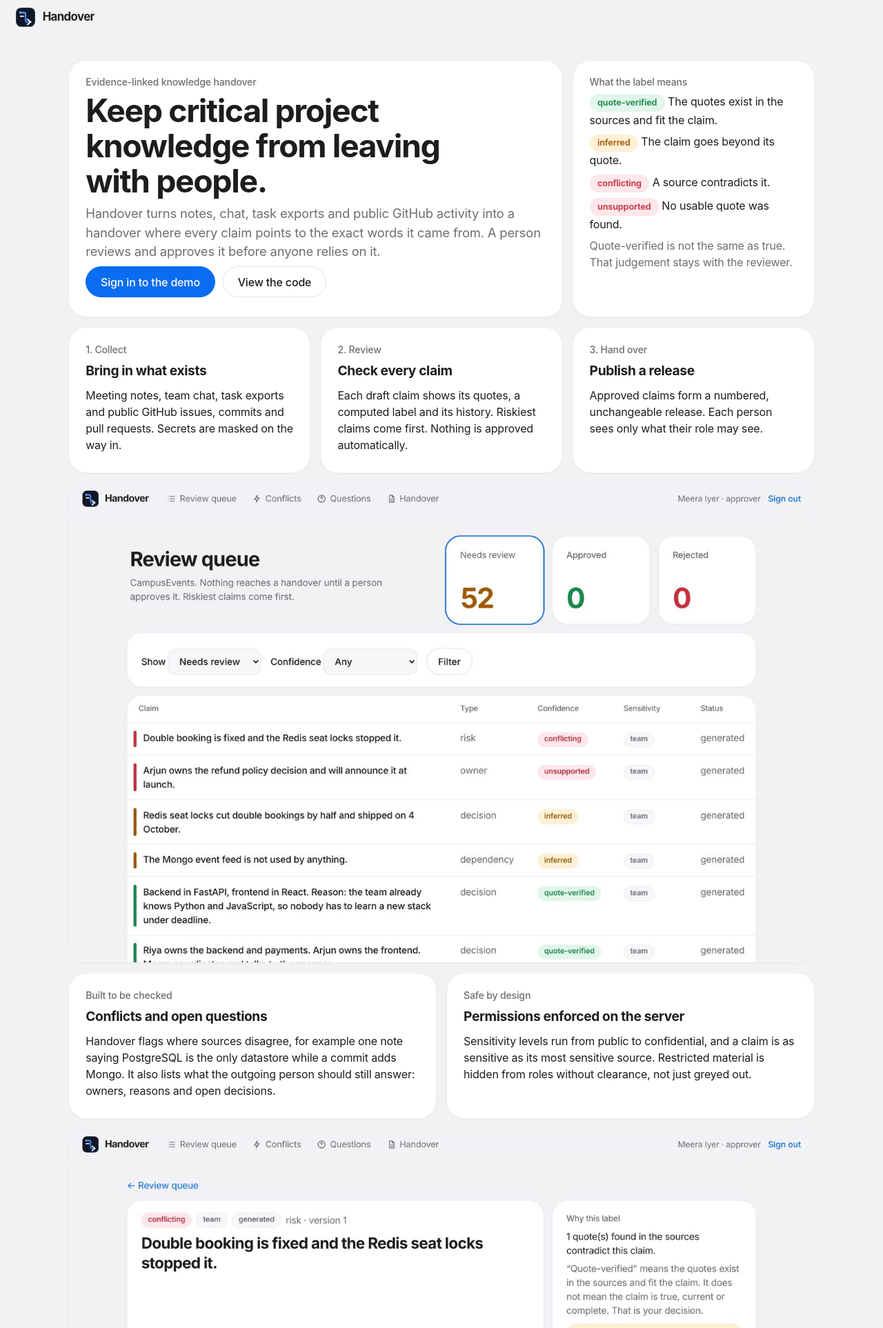
After one commit to aayush-as69/Handover, a FastAPI app: template app/templates/landing.html in a window 1280 px wide. The commit adds this page. Shown: the top 1925 px of the page at 69% size. Run offline with FastAPI, Linux system fonts and the light colour scheme; the template is opened without the code that fills it, so the values that code supplies are empty; parts of the project's set-up code (start-up, migrations or seed data) failed here and were passed over.

Commit message:
Public landing page at /

```diff
--- a/app/static/style.css
+++ b/app/static/style.css
@@ -166,3 +166,12 @@ del{background:var(--bad-bg);color:var(--bad);border-radius:4px;padding:0 .15em}
 @media (max-width:760px){
   .brand-mark{width:27px;height:27px}
 }
+
+/* ---- landing page */
+.hero h1{font-size:2.9rem;max-width:18ch}
+.lead{font-size:1.15rem;color:var(--mut);max-width:60ch}
+a.button{display:inline-block;font-weight:550;padding:.6rem 1.3rem;border-radius:999px;border:1px solid var(--line);color:var(--fg)}
+a.button:hover{text-decoration:none;background:var(--tile-2)}
+a.button.primary{background:var(--acc);color:var(--on-acc);border-color:var(--acc)}
+.shot img{display:block;width:100%;height:auto}
+@media (max-width:760px){.hero h1{font-size:2rem}}
--- /dev/null
+++ b/app/templates/landing.html
@@ -0,0 +1,48 @@
+{% extends "base.html" %}
+{% block title %}Keep project knowledge{% endblock %}
+{% block body %}
+<div class="bento">
+  <div class="tile s8 hero">
+    <p class="eyebrow">Evidence-linked knowledge handover</p>
+    <h1>Keep critical project knowledge from leaving with people.</h1>
+    <p class="lead">Handover turns notes, chat, task exports and public GitHub activity into a handover where every claim points to the exact words it came from. A person reviews and approves it before anyone relies on it.</p>
+    <p class="buttons"><a class="button primary" href="/login">Sign in to the demo</a>
+      <a class="button" href="https://github.com/aayush-as69/Handover">View the code</a></p>
+  </div>
+  <div class="tile s4 stack">
+    <p class="eyebrow">What the label means</p>
+    <p><span class="pill verified">quote-verified</span> The quotes exist in the sources and fit the claim.</p>
+    <p><span class="pill inferred">inferred</span> The claim goes beyond its quote.</p>
+    <p><span class="pill conflicting">conflicting</span> A source contradicts it.</p>
+    <p><span class="pill unsupported">unsupported</span> No usable quote was found.</p>
+    <p class="muted">Quote-verified is not the same as true. That judgement stays with the reviewer.</p>
+  </div>
+
+  <div class="tile s4"><p class="eyebrow">1. Collect</p><h2>Bring in what exists</h2>
+    <p>Meeting notes, team chat, task exports and public GitHub issues, commits and pull requests. Secrets are masked on the way in.</p></div>
+  <div class="tile s4"><p class="eyebrow">2. Review</p><h2>Check every claim</h2>
+    <p>Each draft claim shows its quotes, a computed label and its history. Riskiest claims come first. Nothing is approved automatically.</p></div>
+  <div class="tile s4"><p class="eyebrow">3. Hand over</p><h2>Publish a release</h2>
+    <p>Approved claims form a numbered, unchangeable release. Each person sees only what their role may see.</p></div>
+
+  <div class="tile s12 flush shot">
+    <img src="{{ asset_url('img/queue.jpg') }}" width="1400" alt="The review queue: counts of claims to review, approved and rejected, and a list of claims with confidence labels." loading="lazy">
+  </div>
+
+  <div class="tile s6"><p class="eyebrow">Built to be checked</p><h2>Conflicts and open questions</h2>
+    <p>Handover flags where sources disagree, for example one note saying PostgreSQL is the only datastore while a commit adds Mongo. It also lists what the outgoing person should still answer: owners, reasons and open decisions.</p></div>
+  <div class="tile s6"><p class="eyebrow">Safe by design</p><h2>Permissions enforced on the server</h2>
+    <p>Sensitivity levels run from public to confidential, and a claim is as sensitive as its most sensitive source. Restricted material is hidden from roles without clearance, not just greyed out.</p></div>
+
+  <div class="tile s12 flush shot">
+    <img src="{{ asset_url('img/claim.jpg') }}" width="1400" alt="A claim with its supporting quote, the reason for its label and the decision form." loading="lazy">
+  </div>
+
+  <div class="tile s12 stack">
+    <h2>Try it</h2>
+    <p>The demo uses an invented project, CampusEvents, so nothing real is exposed. Sign in as a reviewer, open the queue, and approve or reject a claim.</p>
+    <p class="buttons"><a class="button primary" href="/login">Sign in to the demo</a></p>
+    <p class="muted">Built for the CodeFrontier hackathon by team STARTEND.</p>
+  </div>
+</div>
+{% endblock %}
--- a/app/web.py
+++ b/app/web.py
@@ -126,7 +126,9 @@ def landing(user: Optional[User]) -> str:
 
 
 @router.get("/")
-def home(user: Optional[User] = Depends(current_user)):
+def home(request: Request, user: Optional[User] = Depends(current_user)):
+    if user is None:
+        return render(request, "landing.html", None)
     return RedirectResponse(landing(user), status_code=303)
 
 
```
Also changed, not shown: tests/test_web.py (+11 -0 lines), app/static/img/claim.jpg (added), app/static/img/queue.jpg (added).
